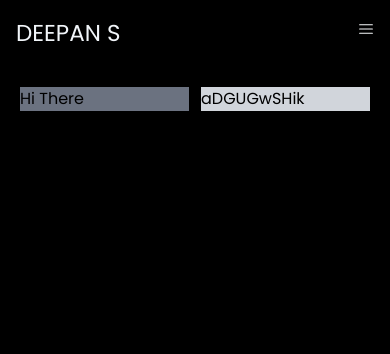
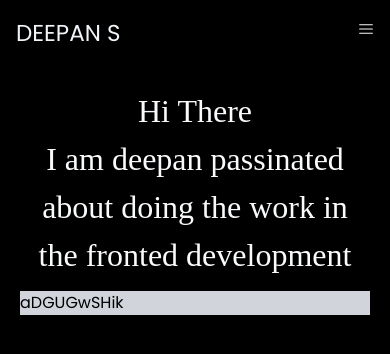
Before and after one commit to DeepanSenthilkumar005/reactportfolio, a React (Vite) app: page / in a window 390 px wide. Shown: the top 354 px of the page. Built offline with nearby package versions, Linux system fonts and the light colour scheme.

Commit message:
feat:add the resume to the page

```diff
--- a/src/components/HomePage.jsx
+++ b/src/components/HomePage.jsx
@@ -2,13 +2,15 @@
 
 function HomePage() {
   return (
-    <div className="grid grid-cols-2 p-5 gap-3 min-w-full">
-        <div className="left col-span-1 bg-gray-500">
-            <p className="heading">
-                Hi There
+    <div className="grid md:grid-cols-2 sm:grid-cols-1 p-5 gap-3 min-w-full">
+        <div className="left md:col-span-1 font-tangerine text-slate-50">
+            <p className="heading text-[2rem] text-center">
+                Hi There <br />
+                I am deepan passinated about doing the work in the fronted development
+
             </p>
         </div>
-        <div className="right col-span-1 bg-gray-300">
+        <div className="right md:col-span-1 bg-gray-300">
             aDGUGwSHik
         </div>
     </div>
--- a/src/components/NavBar.jsx
+++ b/src/components/NavBar.jsx
@@ -1,6 +1,6 @@
 import React, { useState, useEffect } from 'react';
 import { RxHamburgerMenu } from "react-icons/rx";
-import brandName from '../assets/name.gif'
+import Resume from '../assets/Resume.pdf'; // Ensure the path is correct
 
 function NavBar() {
   const [showToggle, setShowToggle] = useState(false);
@@ -20,16 +20,16 @@ function NavBar() {
   }, []);
 
   const titles = {
-    name: ['home', 'about', 'skill', 'project', 'contact','hire me'],
-    link: ['h', 'a', 's', 'p', 'c','h']
+    name: ['home', 'about', 'skill', 'project', 'contact'],
+    link: ['#home', '#about', '#skill', '#project', '#contact'] // Use actual anchors or routes
   };
 
   return (
-    <div className="w-screen md:justify-between md:flex p-4">
+    <div className="w-screen sticky md:justify-between md:flex p-4">
       <div className="brand md:w-32 stm:flex stm:justify-between">
         <ul>
           <li className='md:hover:translate-x-3 duration-300 ease-in-out'>
-            <a href="#" className="brand-link  uppercase text-slate-100 text-cstext">
+            <a href="#" className="brand-link uppercase text-slate-100 text-cstext">
               <p>Deepan S</p>
               {/* <img className='w-40' src={brandName} alt="brand name gif" /> */}
             </a>
@@ -49,6 +49,9 @@ function NavBar() {
             <a className="uppercase text-cstext hover:text-white" href={titles.link[index]}>{name}</a>
           </li>
         ))}
+        <li className="hover:scale-110 md:hover:translate-y-1 hover:font-medium duration-300">
+          <a className="uppercase text-cstext hover:text-white" download="Resume.pdf" href={Resume}>Hire me</a>
+        </li>
       </ul>
     </div>
   );
```
Also changed, not shown: 1 other file (tests, documents, lock files or other folders).
